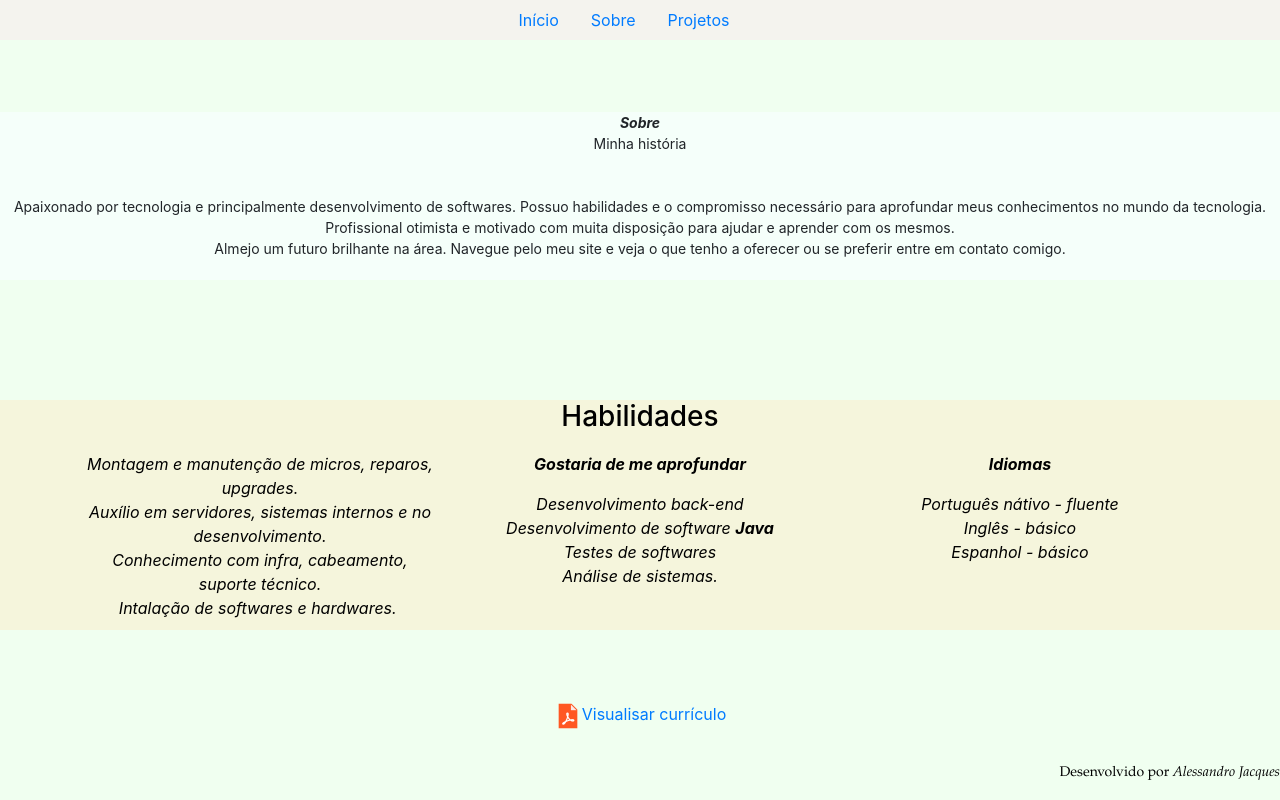
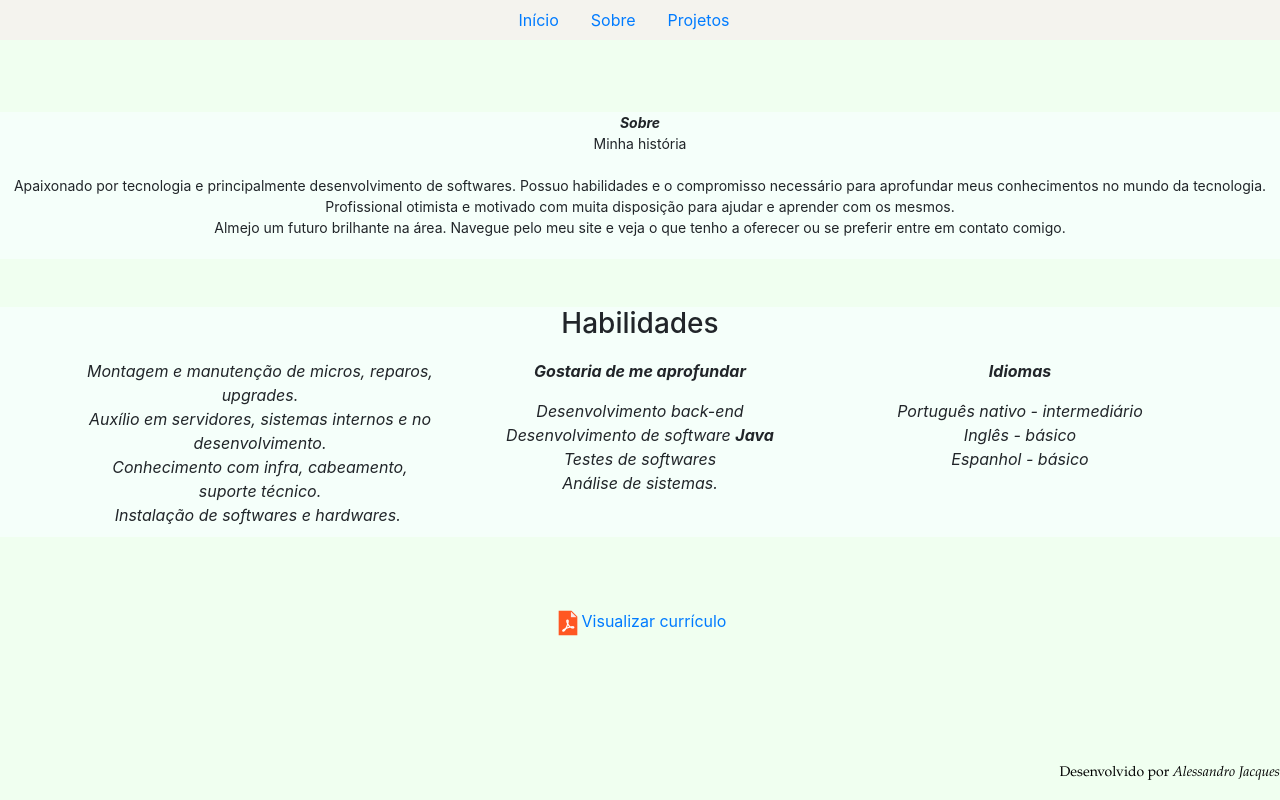
Before and after one commit to alejacques07/alejacques07.github.io, a plain HTML site: page portfolio/sobre.html in a window 1280 px wide. Drawn offline with nearby package versions, Linux system fonts and the light colour scheme.

Commit message:
atualizar

```diff
--- a/portfolio/css/style.css
+++ b/portfolio/css/style.css
@@ -83,10 +83,10 @@ body{
  }
  .curriculo{
   text-align: center;
-  color: rgb(0,0,0);
+
  }
 
 .habilidades{
 
-    background-color: beige;
+    background-color: #F5FFFA;
 }
--- a/portfolio/sobre.html
+++ b/portfolio/sobre.html
@@ -9,7 +9,6 @@
     <!-- Bootstrap CSS -->
     <link rel="stylesheet" href="https://stackpath.bootstrapcdn.com/bootstrap/4.5.0/css/bootstrap.min.css" integrity="sha384-9aIt2nRpC12Uk9gS9baDl411NQApFmC26EwAOH8WgZl5MYYxFfc+NcPb1dKGj7Sk" crossorigin="anonymous">
     <link rel="stylesheet" type="text/css" href="css/style.css">
-
 
     <title>Sobre</title>
 
@@ -40,13 +39,11 @@
     <br/>
     <br/>
     <br/>
-
     <div class="sobre">
 
       <i><b>Sobre </b></i>
       <br/>
       Minha história
-      <br/>
       <br/>
       <br/>
 
@@ -60,14 +57,15 @@
     </div>
 
     <div class="curriculo">
-
-    <br/>
-    <br/>
-    <br/>
     <br/>
     <br/>
 
-                <section id="habilidades">
+    <div class="footer">
+        <p>Desenvolvido por <i>Alessandro Jacques</i></Alessandro></p>
+    </div>
+  </body>
+
+<section id="habilidades">
         <div class="container-fluid text-center margin habilidades">
             <h3 class="margin">Habilidades</h3>
             <div class="container">
@@ -76,7 +74,7 @@
                        <i>Montagem e manutenção de micros, reparos, upgrades.<br/>
                         Auxílio em servidores, sistemas internos e no desenvolvimento.<br/>
                         Conhecimento com infra, cabeamento, suporte técnico.<br/>
-                           Intalação de softwares e hardwares.</i>
+                           Instalação de softwares e hardwares.</i>
                         <img src="" width="">
                     </div>
 
@@ -92,7 +90,7 @@
 
                     <div class="col-lg-4">
                         <b><i><p>Idiomas</p></b>
-                        Português nátivo - fluente<br/>
+                        Português nativo - intermediário<br/>
                         Inglês - básico<br/>
                         Espanhol - básico<br/></i>
                         <img src=" " width=" ">
@@ -101,15 +99,10 @@
             </div>
         </div>
     </section>
+<br/>
+<br/>
+<br/>
 
-       <br/>
-        <br/>
-        <br/>
+  <a href="cv/CV_Alessandro.pdf" target="_blank"><img src="img/pdf.png">Visualizar currículo</a>
 
-    <a href="cv/CV_Alessandro.pdf" target="_blank"><img src="img/pdf.png">Visualisar currículo</a>
-
-    <div class="footer">
-        <p>Desenvolvido por <i>Alessandro Jacques</i></Alessandro></p>
-    </div>
-  </body>
 </html>
```
